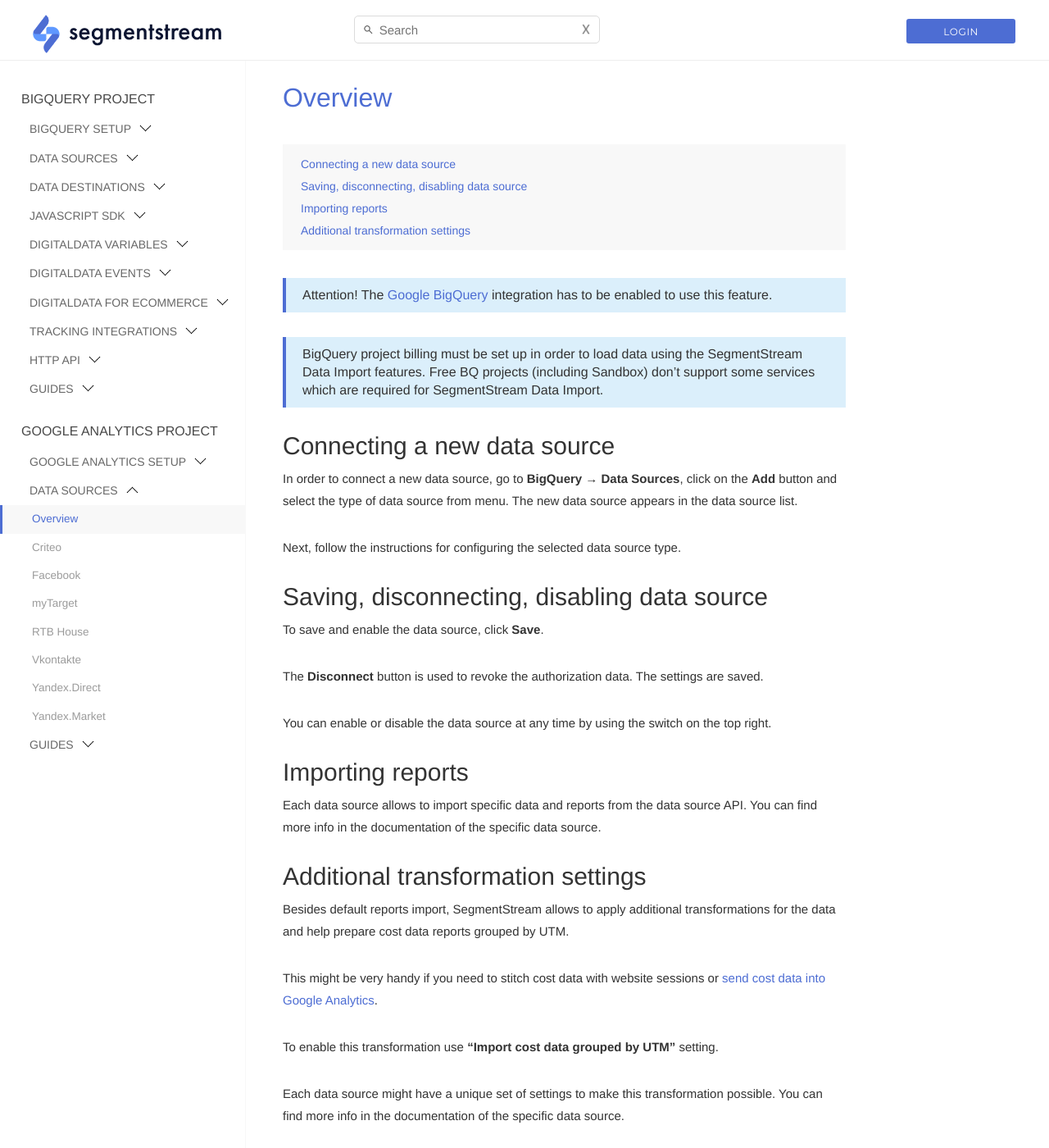
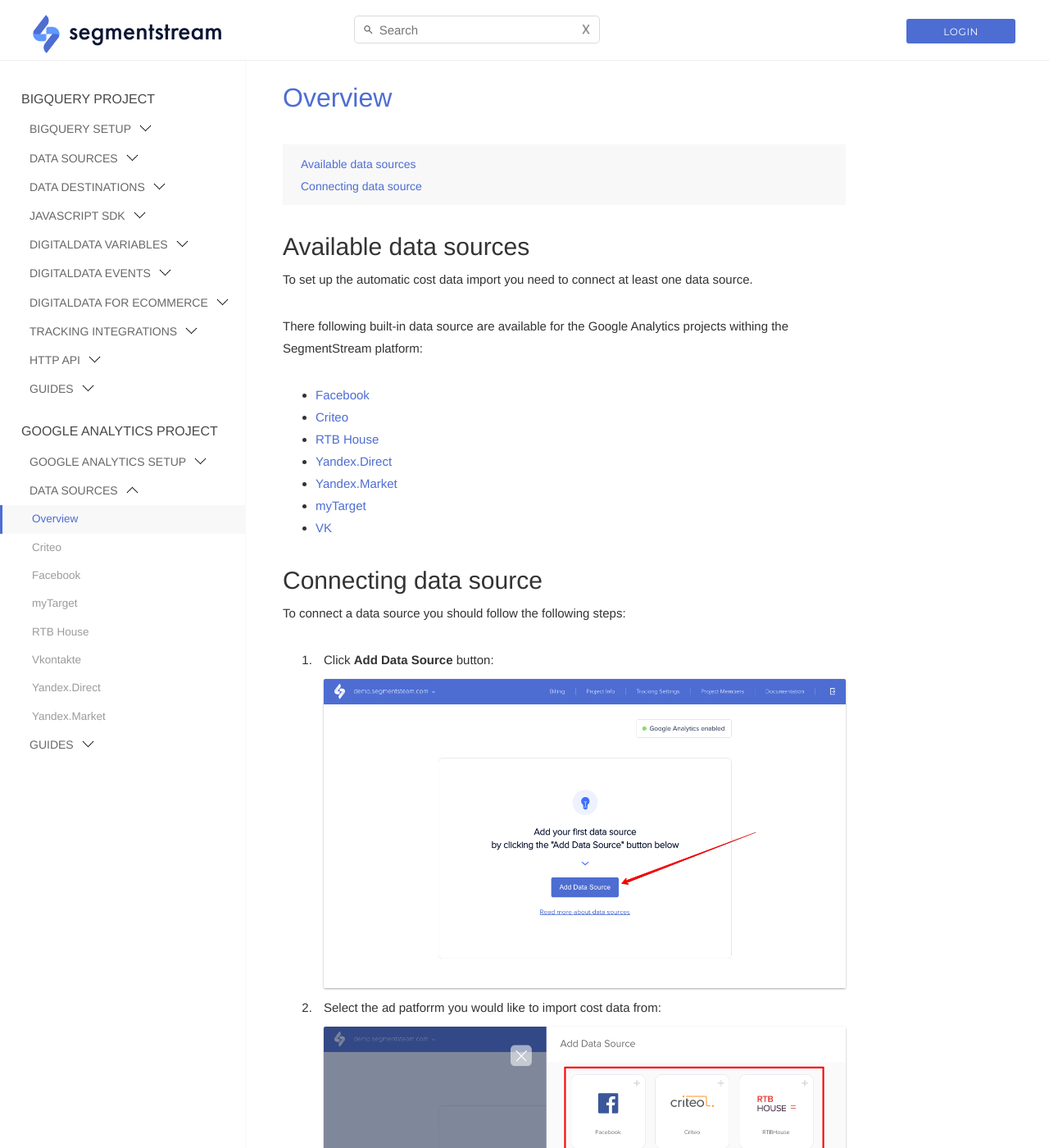
Before and after one commit to segmentstream-com/segmentstream-com.github.io, a Jekyll site: the page built from _docs/ga-datasources/index.md, in a window 1280 px wide and 1400 px high. Shown: the whole window at 82% size. Built offline with Jekyll 4.4.1, drawn with Linux system fonts in a browser that asks for light colours; nearby versions of some CDN libraries; some of the changed text lies outside the part shown.

Commit message:
data sources overview

```diff
--- a/_docs/ga-datasources/index.md
+++ b/_docs/ga-datasources/index.md
@@ -5,33 +5,28 @@
 order: 0
 ---
 
-> Attention! The [Google BigQuery](/integrations/google-bigquery) integration has to be enabled to use this feature.
+## Available data sources
 
-> BigQuery project billing must be set up in order to load data using the SegmentStream Data Import features. Free BQ projects (including Sandbox) don't support some services which are required for SegmentStream Data Import.
+To set up the automatic cost data import you need to connect at least one data source.
 
-## Connecting a new data source
+There following built-in data source are available for the Google Analytics projects withing the SegmentStream platform:
 
-In order to connect a new data source, go to **BigQuery → Data Sources**, click on the **Add** button and select the type of data source from menu. The new data source appears in the data source list.
+* [Facebook](/ga-datasources/facebook)
+* [Criteo](/ga-datasource/criteo)
+* [RTB House](/ga-datasources/rtb-house)
+* [Yandex.Direct](/ga-datasources/yandex-direct)
+* [Yandex.Market](/ga-datasources/yandex-market)
+* [myTarget](/ga-datasources/mytarget)
+* [VK](/ga-datasources/vk)
 
-Next, follow the instructions for configuring the selected data source type.
+## Connecting data source
 
-## <a name="saving-disconnecting-disabling"></a>Saving, disconnecting, disabling data source
-To save and enable the data source, click **Save**.
+To connect a data source you should follow the following steps:
 
-The **Disconnect** button is used to revoke the authorization data. The settings are saved.
-
-You can enable or disable the data source at any time by using the switch on the top right.
-
-## Importing reports
-
-Each data source allows to import specific data and reports from the data source API. You can find more info in the documentation of the specific data source.
-
-## <a name="additional-transformation-settings"></a>Additional transformation settings
-
-Besides default reports import, SegmentStream allows to apply additional transformations for the data and help prepare cost data reports grouped by UTM.
-
-This might be very handy if you need to stitch cost data with website sessions or [send cost data into Google Analytics](!/datadestinations/google-analytics).
-
-To enable this transformation use **"Import cost data grouped by UTM"** setting.
-
-Each data source might have a unique set of settings to make this transformation possible. You can find more info in the documentation of the specific data source.
+1. Click **Add Data Source** button:
+![Add Google Analytics cost import data source](/img/google-analytics/ga-add-data-source.png)
+2. Select the ad patforrm you would like to import cost data from:
+![Select Google Analytics data souce](/img/google-analytics/ga-select-data-source.png)
+3. Go through the authentication flow depending on the selected data source:
+![Authenticate Google Analytics data source](/img/google-analytics/ga-auth-data-source.png)
+4. Apply additional transformation settings depending on the selected data source following the instructions in the appropriate documentation of the specific data source.
--- a/_docs/google-analytics/connecting-google-analytics.md
+++ b/_docs/google-analytics/connecting-google-analytics.md
@@ -22,3 +22,7 @@
 6. Click **Save**.
 
 Now you've connected your Google Analytics to SegmentStream.
+
+## What's next
+
+* [Connect required data sources](/ga-datasources/index) to enable automatic cost data import.
```
Also changed, not shown: _docs/ga-datasources/mytarget.md (renamed from _docs/ga-datasources/my-target.md), img/google-analytics/ga-add-data-source.png (added), img/google-analytics/ga-auth-data-source.png (added), img/google-analytics/ga-select-data-source.png (added).
